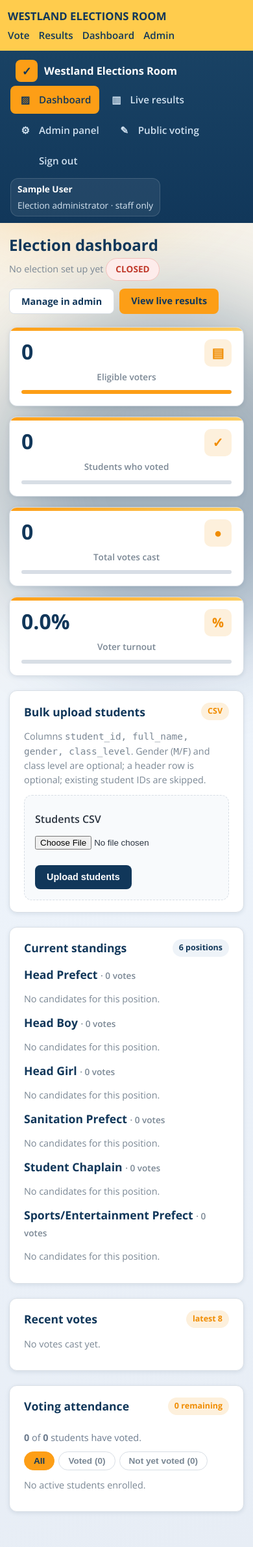
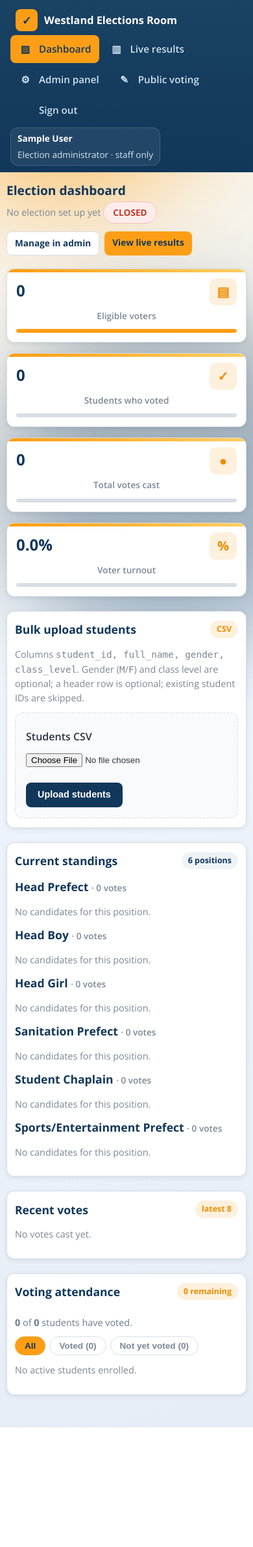
Before and after one commit to OclooEmmanuel/Election-Room, a Django app: page /dashboard/ in a window 390 px wide. Shown: the whole page at 65% size. After the commit the page ends 2196 px from the top, so only its background shows below. Run offline with Django 5.2, Linux system fonts and the light colour scheme; the visitor is signed in with stand-in values (Sample User, id 1); data comes from the database, SQL or seed files in the repository; data that the repository does not hold is empty; some libraries are stand-ins or nearby versions.

Commit message:
feat: update dependencies and improve styling
- Updated dependencies in pyproject.toml:
  - Added boto3, django-storages, psycopg, and python-dotenv with specific versions.
- Modified base CSS for container padding.
- Enhanced dashboard CSS with new styles for panels, stat cards, and table responsiveness.
- Updated voting templates to reflect new title "Election Room" across multiple pages.
- Improved structure of voting dashboard and results pages.

```diff
--- a/pyproject.toml
+++ b/pyproject.toml
@@ -5,7 +5,11 @@ description = "Add your description here"
 readme = "README.md"
 requires-python = ">=3.12"
 dependencies = [
+    "boto3>=1.43.95",
     "django>=6.1.1",
+    "django-storages[s3]>=1.14.6",
     "django-unfold>=0.106.1",
     "pillow>=12.3.0",
+    "psycopg[binary]>=3.3.5",
+    "python-dotenv>=1.2.3",
 ]
--- a/static/css/base.css
+++ b/static/css/base.css
@@ -26,7 +26,7 @@ body {
 .container {
     max-width: 760px;
     margin: 0 auto;
-    padding: 0 16px;
+    padding: 0;
 }
 
 /* Header */
--- a/static/css/dashboard.css
+++ b/static/css/dashboard.css
@@ -481,7 +481,44 @@ main.container {
         grid-template-columns: 1fr;
     }
 
+    .panel-topbar h1 {
+        font-size: 1.2rem;
+    }
+
+    .panel {
+        padding: 14px 12px;
+    }
+
+    .panel-main {
+        padding: 14px 10px 28px;
+    }
+
+    .stat-card {
+        padding: 14px;
+    }
+
+    .stat-value {
+        font-size: 1.5rem;
+    }
+
+    .topbar-actions .btn {
+        padding: 9px 12px;
+        font-size: 0.85rem;
+    }
+
     .standing-row {
-        grid-template-columns: 120px 1fr 34px;
+        grid-template-columns: 108px 1fr 30px;
+        gap: 8px;
+    }
+
+    .standing-name {
+        font-size: 0.85rem;
+    }
+
+    .results-table th,
+    .results-table td {
+        padding: 6px 8px;
     }
 }
+
+/* Verified above tables scroll horizontally instead of breaking the grid */
--- a/voting/templates/voting/base.html
+++ b/voting/templates/voting/base.html
@@ -4,7 +4,7 @@
 <head>
     <meta charset="UTF-8">
     <meta name="viewport" content="width=device-width, initial-scale=1.0">
-    <title>{% block title %}JHS Prefect Voting{% endblock %}</title>
+    <title>{% block title %}Election Room{% endblock %}</title>
     <link rel="icon" type="image/png" href="{% static 'img/favicon-box.png' %}">
     <link rel="icon" type="image/x-icon" href="{% static 'img/favicon-box.ico' %}">
     <link rel="apple-touch-icon" href="{% static 'img/favicon-box.png' %}">
--- a/voting/templates/voting/dashboard.html
+++ b/voting/templates/voting/dashboard.html
@@ -1,9 +1,10 @@
 {% extends "voting/base.html" %}
 {% load static %}
 
-{% block title %}Voting Dashboard | JHS Prefect Voting{% endblock %}
+{% block title %}Voting Dashboard | Election Room{% endblock %}
 {% block extra_css %}<link rel="stylesheet" href="{% static 'css/dashboard.css' %}">{% endblock %}
 {% block footer %}{% endblock %}
+{% block header %}{% endblock %}
 {% block bodyclass %}blur-bg{% endblock %}
 
 {% block content %}
--- a/voting/templates/voting/home.html
+++ b/voting/templates/voting/home.html
@@ -1,6 +1,6 @@
 {% extends "voting/base.html" %}
 
-{% block title %}Home | JHS Prefect Voting{% endblock %}
+{% block title %}Home | Election Room{% endblock %}
 
 {% block content %}
 <div class="hero">
--- a/voting/templates/voting/results.html
+++ b/voting/templates/voting/results.html
@@ -1,6 +1,6 @@
 {% extends "voting/base.html" %}
 
-{% block title %}Results | JHS Prefect Voting{% endblock %}
+{% block title %}Results | Election Room{% endblock %}
 
 {% block bodyclass %}blur-bg{% endblock %}
 
--- a/voting/templates/voting/vote.html
+++ b/voting/templates/voting/vote.html
@@ -1,6 +1,6 @@
 {% extends "voting/base.html" %}
 
-{% block title %}Vote | JHS Prefect Voting{% endblock %}
+{% block title %}Vote | JElection Room{% endblock %}
 
 {% block bodyclass %}vote-page blur-bg{% endblock %}
 
```
Also changed, not shown: prefect_voting/settings.py (+49 -32 lines), 1 other file.
